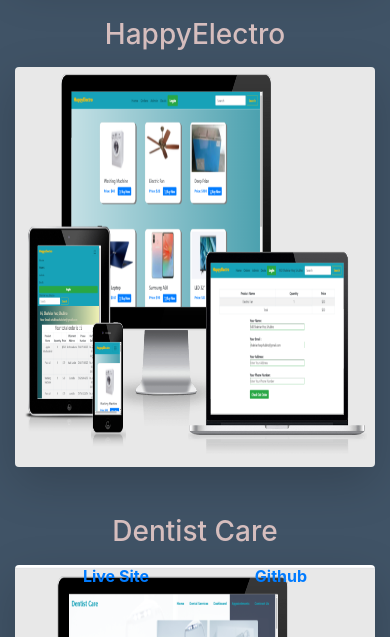
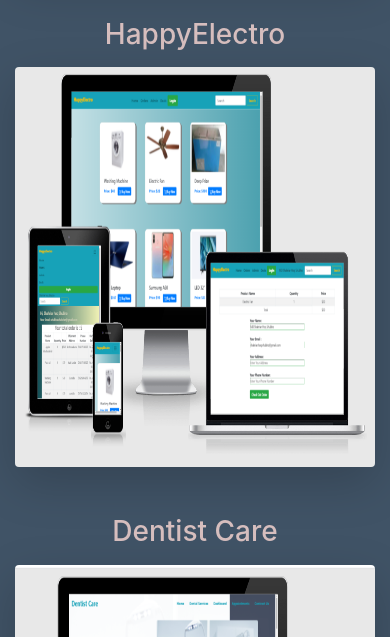
Before and after one commit to ShahriarShubho/portfolio, a React (Create React App) app: page /projects in a window 390 px wide. Shown: the part 750-1387 px from the top of the page. Built offline with nearby package versions, Linux system fonts and the light colour scheme.

Commit message:
project update

```diff
--- a/src/Components/Home/Projects/ProjectCard/ProjectCard.css
+++ b/src/Components/Home/Projects/ProjectCard/ProjectCard.css
@@ -9,7 +9,7 @@
     background-color : rgba(52, 54, 64, 0.8);
     color : white;
     position : absolute;
-    top : -100%;
+    top : -200%;
     left : 0;
     height : 100%;
     width: 100%;
--- a/src/Components/Home/Projects/ProjectCard/ProjectCard.js
+++ b/src/Components/Home/Projects/ProjectCard/ProjectCard.js
@@ -10,7 +10,7 @@ const ProjectCard = ({ projects }) => {
   const { title, image, description, technology, liveSite, clint } = projects;
   console.log(projects);
   return (
-    <div className="col-md-4 text-dark mb-5" data-aos="zoom-in">
+    <div className="col-md-6 col-lg-4 text-dark mb-5" data-aos="zoom-in">
       <h3 className="text-center text-color mb-3">{title}</h3>
       <div className="boxes rounded shadow-lg">
         <img className="img-fluid h-100" src={image} alt={title} />
@@ -33,17 +33,3 @@ const ProjectCard = ({ projects }) => {
 };
 
 export default ProjectCard;
-
-/* <Card>
-<Card.Img className="img-fluid rounded" variant="top" src={image} alt={`${title}`}/>
-<Card.Body>
-  <Card.Title>{title}</Card.Title>
-  <Card.Text>{description}</Card.Text>
-  <strong>{technology}</strong>
-</Card.Body>
-<Card.Footer className="text-center">
-<Card.Link target="_blank" href={liveSite}>Live site</Card.Link>
-<Card.Link target="_blank" href={clint}>GitHub(Clint)</Card.Link>
-<Card.Link target="_blank" href={server}>GitHub(Server)</Card.Link>
-</Card.Footer>
-</Card> */
--- a/src/Components/Home/Projects/Projects.js
+++ b/src/Components/Home/Projects/Projects.js
@@ -11,8 +11,8 @@ const Projects = () => {
     const projectData = [
         {
             title : "Capture Movements",
-            description : "It is a photography services website. Users and Admin can sign up and log in to this website using google.Here are different dashboards for User and Admin No one can access some page without log in. Users can place orders, see his order list, and give a review of a service Admin can see all orders of the users. They can add a new service and make a new admin by providing the new admins email.",
-            Technology : "HTML5, CSS3, Bootstrap, React, Bootstrap. Font Awesome NodeJS, Express JS, MongoDB",
+            description : "It is a photography services website. Users and Admin can log in to this website using google.Here are different dashboards for User and Admin. Users can place orders, see his order, give a review of a service. Admin can see all orders of the users. They can add a new service and make a new admin by providing the new admins email.",
+            technology : "React, React-Router, HTML5, CSS3, Bootstrap, Font Awesome NodeJS, Express JS, MongoDB",
             image : CaptureMovements,
             liveSite : "https://capture-moments-3a53d.web.app/",
             clint : "https://github.com/ShahriarShubho/capture-movements",
@@ -21,7 +21,7 @@ const Projects = () => {
         {
             title : "HappyElectro",
             description : "It is an electric product selling website. Which serves electric product user can buy product and see only his order. This website some pages are private so for access user and admin sing up with google and log in. Admin see all the order given by user, admin can delete any product and add any product",
-            technology : "HTML5, CSS3, Bootstrap, React, Bootstrap. Bootstrap-Icon, NodeJS, Express JS, MongoDB",
+            technology : "React, React-Router, React-Hooks, HTML5, CSS3, Bootstrap, Bootstrap-Icon, NodeJS, Express JS, MongoDB",
             image : HappyElectro,
             liveSite : "https://happy-electro.web.app/",
             clint : "https://github.com/ShahriarShubho/happy-electro-cline-site-project",
@@ -29,16 +29,16 @@ const Projects = () => {
         },
         {
             title : "Dentist Care",
-            description : "It is a doctors chamber website. Patients get appointments by the date. first patient show all the service available in appointment page. they booking a appointment. Patients and doctor can sign up and log in to this website using google or email password.Here are different dashboards for patient and doctor doctor can see all appointments of the date booked by patient. he/she can show all patient and add a doctor.",
-            technology : "HTML5, CSS3, Bootstrap, React, Bootstrap. Font Awesome NodeJS, Express JS, MongoDB",
+            description : "It is a doctors chamber website. Patients get appointments by the date. Patient show all the service and booking a appointment. Patients and doctor can log in to this website using google or email password.Here are different dashboards for patient and doctor. doctor can see all appointments of the date booked by patient. he/she can show all patient and add a doctor.",
+            technology : "React, React-Router, HTML5, CSS3, Bootstrap, Font Awesome NodeJS, ExpressJS, MongoDB",
             image : DentistCare,
             liveSite : "https://dentist-care.netlify.app/",
             clint : "https://github.com/ShahriarShubho/dentist-care-client"
         },
         {
             title : "Safer Streets Rider",
-            description : "It is a ride sharing website where you can search for places to visit and can see the description of the spectacular places. Users can read the description of the places and click Booking to make a booking for that place and fill up a form containing his booking information. After clicking start booking, he/she can see his/her booking along with a google map For confirmation booking user sing up email or google",
-            technology : "HTML5, CSS3, Bootstrap, React, Bootstrap Font Awesome, Firebase",
+            description : "It is a ride sharing website where you can search for places to visit and can see the description of the spectacular places. Users can booking the place and fill up a form containing his booking information. After clicking start booking, he/she can see his/her booking along with a google map For confirmation booking user sing up email or google",
+            technology : "React, React-Hooks, HTML5, CSS3, Bootstrap, Font Awesome, Firebase",
             image : Riders,
             liveSite : "https://safer-streets-rider.netlify.app/",
             clint: "https://github.com/ShahriarShubho/safer-streets-riders"
```
